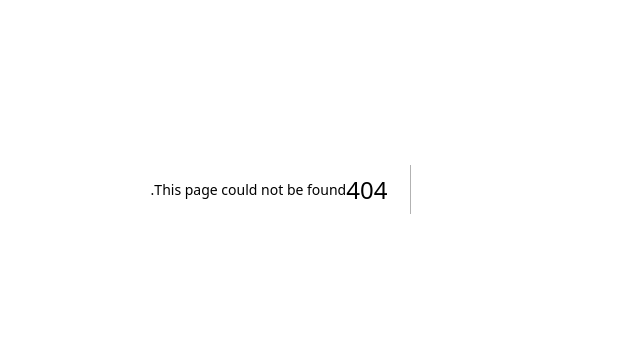
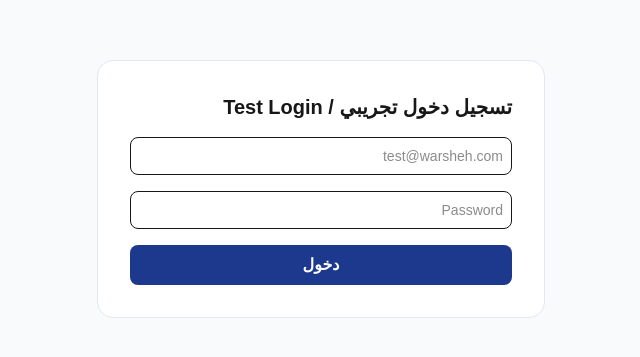
Before and after one commit to emad-smartastic/warsheh-app, a Next.js app: page /test-login in a window 1280 px wide. Before the commit this address had no page. Shown: the part 211-568 px from the top of the page, without its empty margins (391-1031 px from the left). Built offline with nearby package versions, Linux system fonts and the light colour scheme; no server answers.

Commit message:
Add test login route

```diff
--- /dev/null
+++ b/app/test-login/page.tsx
@@ -0,0 +1,68 @@
+'use client'
+
+import { useState } from 'react'
+import { createClient } from '@/lib/supabase/client'
+import { useRouter } from 'next/navigation'
+
+export default function TestLoginPage() {
+  const [email, setEmail] = useState('')
+  const [password, setPassword] = useState('')
+  const [loading, setLoading] = useState(false)
+  const [error, setError] = useState<string | null>(null)
+
+  const supabase = createClient()
+  const router = useRouter()
+
+  const handleLogin = async (e: React.FormEvent) => {
+    e.preventDefault()
+    setLoading(true)
+    setError(null)
+
+    const { data, error } = await supabase.auth.signInWithPassword({
+      email,
+      password,
+    })
+
+    if (error) {
+      setError(error.message)
+      setLoading(false)
+      return
+    }
+
+    router.push('/post-job')
+  }
+
+  return (
+    <div className="min-h-screen flex items-center justify-center bg-slate-50 p-4">
+      <div className="max-w-md w-full bg-white p-8 rounded-2xl border border-slate-200 text-right">
+        <h1 className="text-xl font-bold mb-4">تسجيل دخول تجريبي / Test Login</h1>
+        {error && <p className="text-red-500 text-sm mb-4">{error}</p>}
+        <form onSubmit={handleLogin} className="space-y-4">
+          <input
+            type="email"
+            placeholder="test@warsheh.com"
+            value={email}
+            onChange={(e) => setEmail(e.target.value)}
+            className="w-full p-2 border rounded-lg text-sm"
+            required
+          />
+          <input
+            type="password"
+            placeholder="Password"
+            value={password}
+            onChange={(e) => setPassword(e.target.value)}
+            className="w-full p-2 border rounded-lg text-sm"
+            required
+          />
+          <button
+            type="submit"
+            disabled={loading}
+            className="w-full bg-blue-900 text-white py-2 rounded-lg font-bold"
+          >
+            {loading ? 'جاري الدخول...' : 'دخول'}
+          </button>
+        </form>
+      </div>
+    </div>
+  )
+}
```
